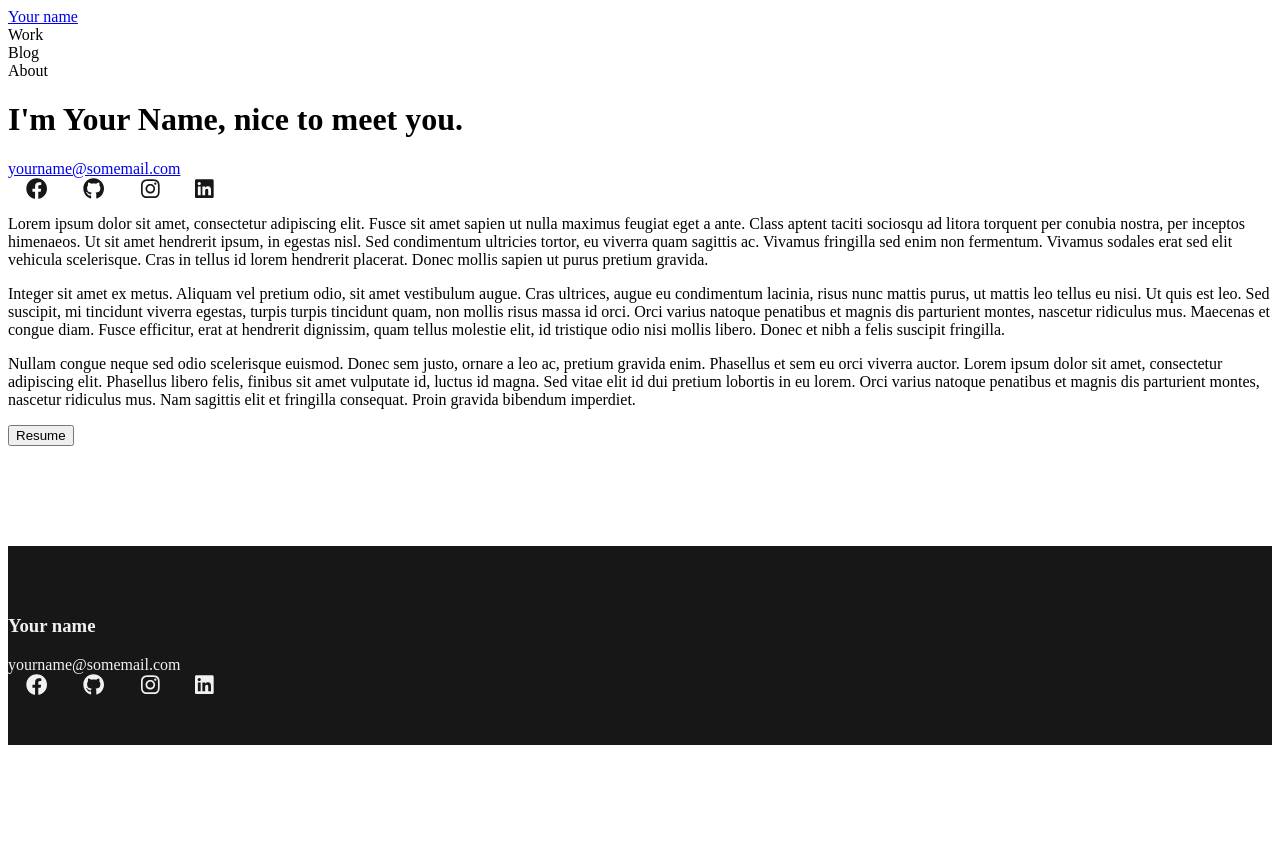
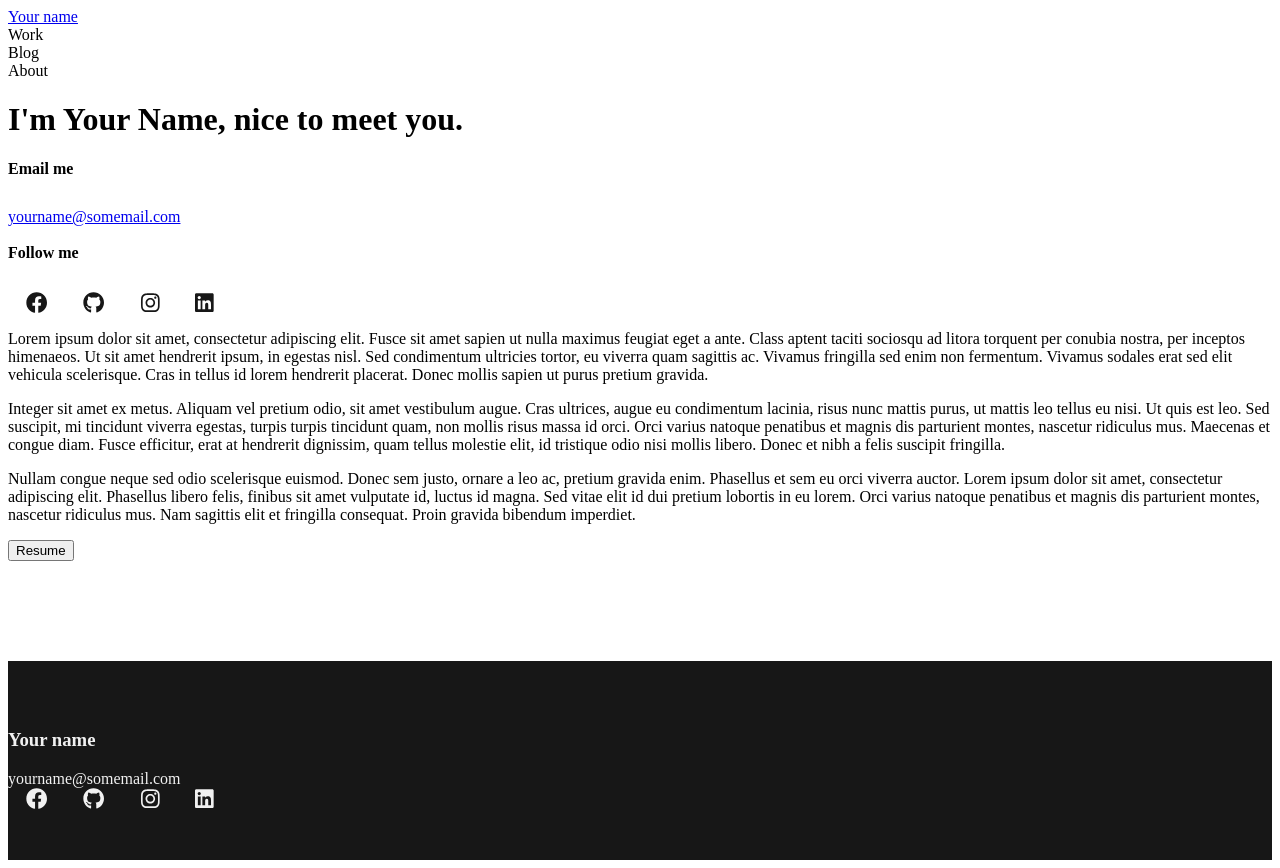
Before and after one commit to XcrossD/gatsby-personal-page, a Gatsby site: page /about in a window 1280 px wide. Before the commit the page ends 800 px from the top, so only its background shows below. Built offline with nearby package versions, Linux system fonts and the light colour scheme; Gatsby itself is replaced by a stand-in of ours; some packages are replaced by stand-ins of ours.

Commit message:
Add action title to about page

```diff
--- a/src/pages/about.js
+++ b/src/pages/about.js
@@ -7,6 +7,11 @@ import Col from 'react-bootstrap/Col';
 import Layout from "../components/layout";
 import SEO from "../components/seo";
 import SocialMedia from "../components/socialmedia";
+
+const ActionTitle = styled.h4`
+  margin-top: 18px;
+  padding-bottom: 9px;
+`;
 
 class AboutPage extends React.Component {
   render() {
@@ -19,7 +24,9 @@ class AboutPage extends React.Component {
         <Row>
           <Col className="profile">
             <h1>I'm Your Name, nice to meet you.</h1>
+            <ActionTitle>Email me</ActionTitle>
             <a href="mailto:yourname@somemail.com">yourname@somemail.com</a>
+            <ActionTitle>Follow me</ActionTitle>
             <SocialMedia className="mt-5" />
           </Col>
           <Col>
```
